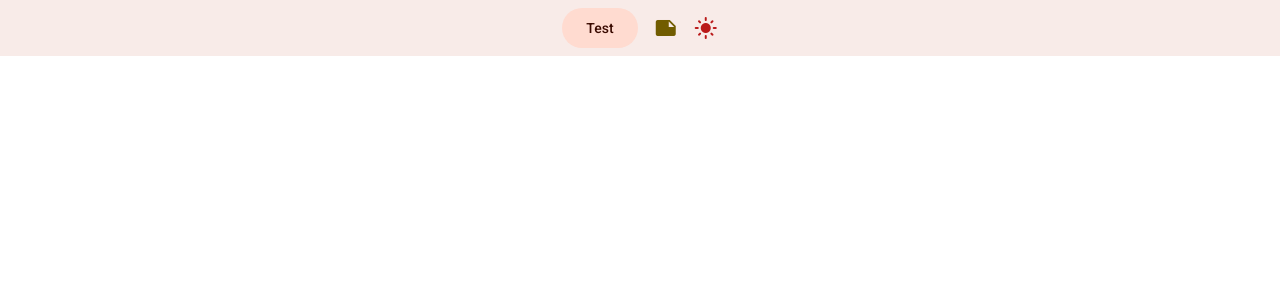
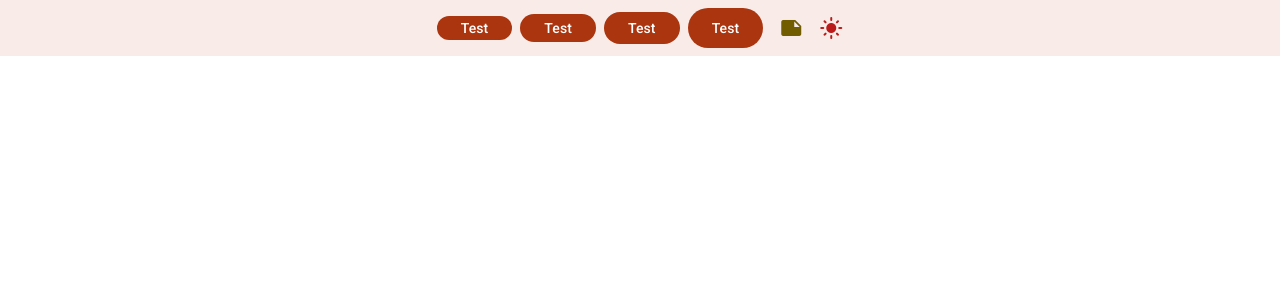
Before and after one commit to voi99/modern-angular-template, an Angular app: page / in a window 1280 px wide. Shown: the top 300 px of the page. Built offline with nearby package versions, Linux system fonts and the light colour scheme.

Commit message:
add: button sizes mixin

```diff
--- a/src/app/app.component.ts
+++ b/src/app/app.component.ts
@@ -9,7 +9,10 @@ import { MatIcon } from "@angular/material/icon";
   imports: [RouterOutlet, MatButton, MatIconButton, MatIcon],
   template: `
     <div class="bg-surface-container p-2 flex items-center gap-2 justify-center">
-      <button mat-flat-button class="mat-tonal">Test</button>
+      <button mat-flat-button class="mat-xs">Test</button>
+      <button mat-flat-button class="mat-small">Test</button>
+      <button mat-flat-button class="mat-medium">Test</button>
+      <button mat-flat-button>Test</button>
       <button mat-icon-button class="mat-tertiary">
         <mat-icon> note </mat-icon>
       </button>
--- a/src/scss/_buttons.scss
+++ b/src/scss/_buttons.scss
@@ -24,3 +24,19 @@
     }
   }
 }
+
+@mixin sizes($theme) {
+  .mdc-button {
+    &.mat-xs {
+      @include mat.button-density(-3);
+    }
+
+    &.mat-small {
+      @include mat.button-density(-2);
+    }
+
+    &.mat-medium {
+      @include mat.button-density(-1);
+    }
+  }
+}
--- a/src/styles.scss
+++ b/src/styles.scss
@@ -14,6 +14,8 @@
   @include buttons.color-variants(m3.$light-theme);
   @include icon-buttons.color-variants(m3.$light-theme);
   @include icons.color-variants(m3.$light-theme);
+
+  @include buttons.sizes(m3.$light-theme);
 }
 
 .dark {
```
